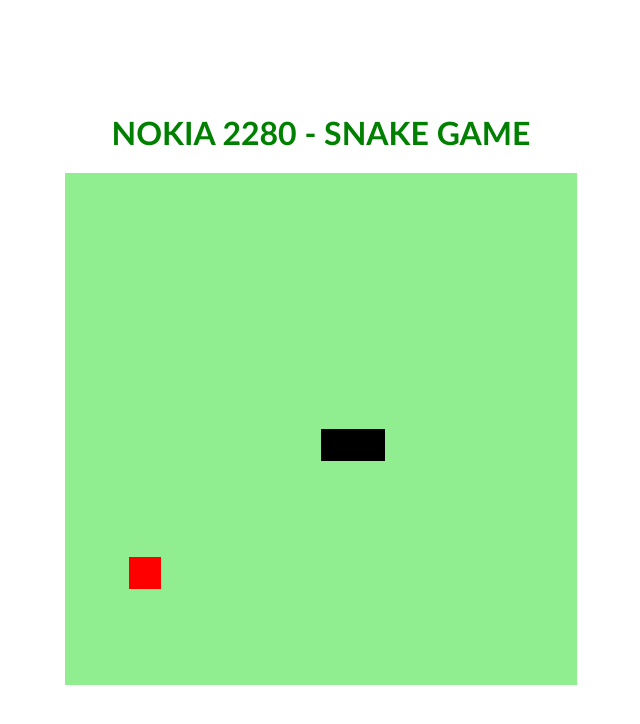
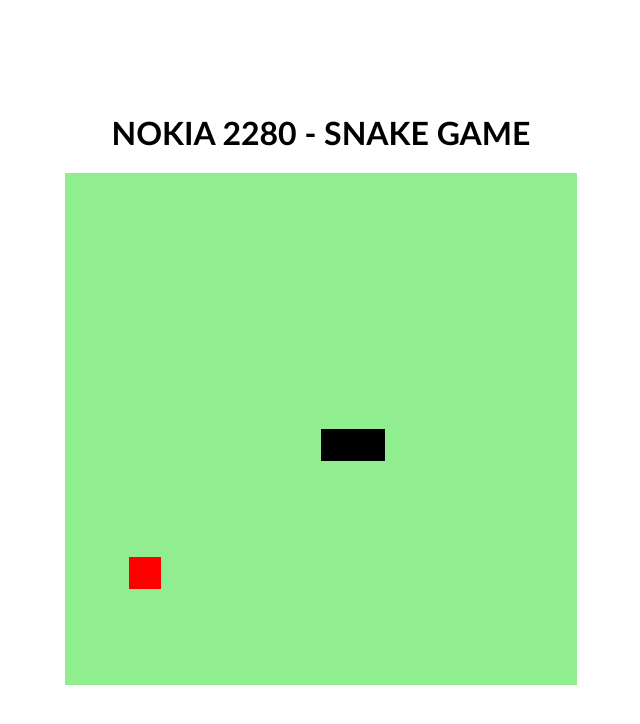
Before and after one commit to bastosgm/nokia2280-snake-game, a plain HTML site: page index.html in a window 1280 px wide. Shown: the whole page, without its empty margins (319-959 px from the left). Drawn offline with Linux system fonts and the light colour scheme.

Commit message:
changes in CSS

```diff
--- a/style.css
+++ b/style.css
@@ -6,5 +6,5 @@ body {
     justify-content: center;
     align-items: center;
     flex-direction: column;
-    color: green;
+    color: rgb(0, 0, 0);
 }
```
